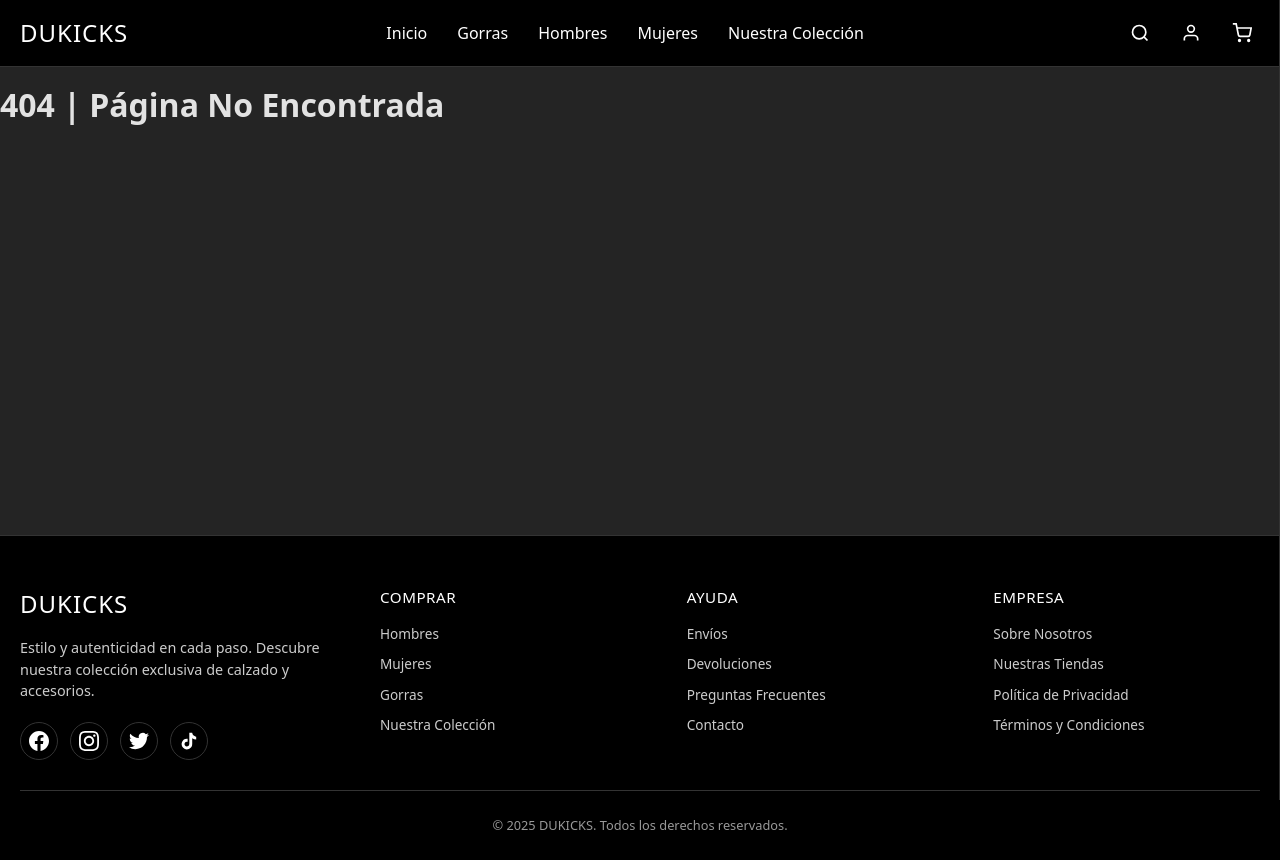
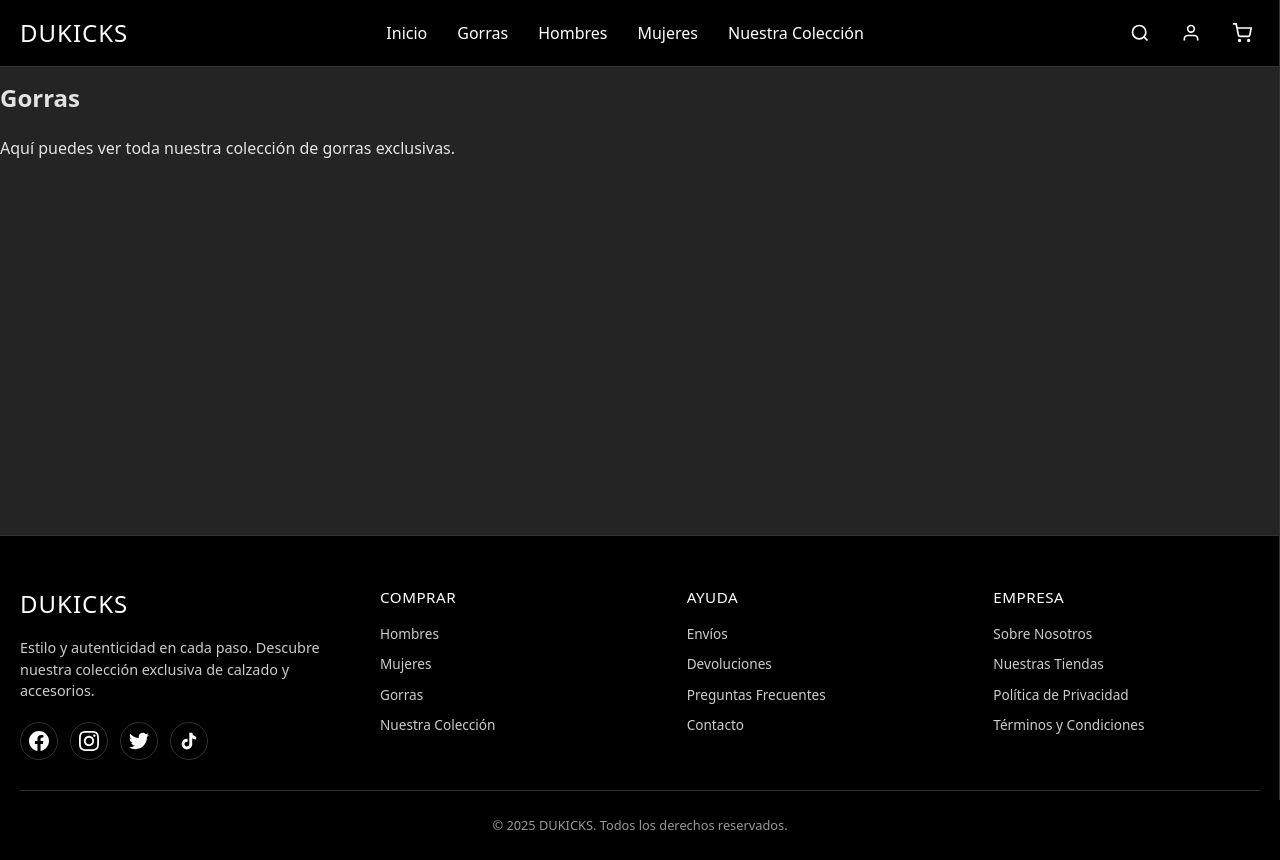
Before and after one commit to CryBaby607/Dukicks, a React (Vite) app: page /gorras in a window 1280 px wide. Built offline with nearby package versions, Linux system fonts and the light colour scheme.

Commit message:
29/10/2025

```diff
--- a/src/App.jsx
+++ b/src/App.jsx
@@ -7,9 +7,11 @@ import Header from './components/layout/Header/Header.jsx';
 import Footer from './components/layout/Footer/Footer.jsx';
 
 // 3. Importa las nuevas páginas
-import Home from './pages/Home.jsx'; // Asume que creaste src/pages/Home.jsx
-import Products from './pages/Products.jsx'; // Asume que creaste src/pages/Products.jsx
-import Contact from './pages/Contact.jsx'; // Asume que creaste src/pages/Contact.jsx
+import Home from './pages/Home.jsx';
+import Gorras from './pages/Gorras.jsx'; // <--- NUEVA PÁGINA
+import Hombres from './pages/Hombres.jsx'; // <--- NUEVA PÁGINA
+import Mujeres from './pages/Mujeres.jsx'; // <--- NUEVA PÁGINA
+import Coleccion from './pages/Coleccion.jsx'; // <--- NUEVA PÁGINA
 
 
 function App() {
@@ -24,8 +26,10 @@ function App() {
         <Routes>
           {/* Define cada ruta (path) y su componente asociado (element) */}
           <Route path="/" element={<Home />} />
-          <Route path="/productos" element={<Products />} />
-          <Route path="/contacto" element={<Contact />} />
+          <Route path="/gorras" element={<Gorras />} />
+          <Route path="/hombres" element={<Hombres />} />
+          <Route path="/mujeres" element={<Mujeres />} />
+          <Route path="/coleccion" element={<Coleccion />} />
 
           {/* Opcional: Ruta para manejar URLs no encontradas (404) */}
           <Route path="*" element={<h1>404 | Página No Encontrada</h1>} />
--- /dev/null
+++ b/src/pages/Coleccion.jsx
@@ -0,0 +1,13 @@
+// src/pages/Coleccion.jsx
+import React from 'react';
+
+const Coleccion = () => {
+return (
+    <div className="page-content">
+        <h2>Nuestra Colección</h2>
+        <p>Un vistazo a los lanzamientos exclusivos y colecciones especiales de DUKICKS.</p>
+    </div>
+    );
+};
+
+export default Coleccion;
--- a/src/pages/Contact.jsx
+++ /dev/null
@@ -1,13 +0,0 @@
-// src/pages/Contact.jsx
-import React from 'react';
-
-const Contact = () => {
-  return (
-    <div className="page-content">
-      <h2>Contacto</h2>
-      <p>¿Tienes alguna pregunta? Contáctanos a través de este formulario.</p>
-    </div>
-  );
-};
-
-export default Contact;
--- /dev/null
+++ b/src/pages/Gorras.jsx
@@ -0,0 +1,13 @@
+// src/pages/Gorras.jsx
+import React from 'react';
+
+const Gorras = () => {
+  return (
+    <div className="page-content">
+      <h2>Gorras</h2>
+      <p>Aquí puedes ver toda nuestra colección de gorras exclusivas.</p>
+    </div>
+  );
+};
+
+export default Gorras;
--- /dev/null
+++ b/src/pages/Hombres.jsx
@@ -0,0 +1,13 @@
+// src/pages/Hombres.jsx
+import React from 'react';
+
+const Hombres = () => {
+  return (
+    <div className="page-content">
+      <h2>Zapatillas para Hombres</h2>
+      <p>Explora la última colección de calzado masculino.</p>
+    </div>
+  );
+};
+
+export default Hombres;
--- /dev/null
+++ b/src/pages/Mujeres.jsx
@@ -0,0 +1,13 @@
+// src/pages/Mujeres.jsx
+import React from 'react';
+
+const Mujeres = () => {
+  return (
+    <div className="page-content">
+      <h2>Zapatillas para Mujeres</h2>
+      <p>Descubre los estilos más populares de calzado femenino.</p>
+    </div>
+  );
+};
+
+export default Mujeres;
--- a/src/pages/Products.jsx
+++ /dev/null
@@ -1,13 +0,0 @@
-// src/pages/Products.jsx
-import React from 'react';
-
-const Products = () => {
-  return (
-    <div className="page-content">
-      <h2>Nuestros Productos</h2>
-      <p>Aquí listaremos todas las zapatillas disponibles.</p>
-    </div>
-  );
-};
-
-export default Products;
```
